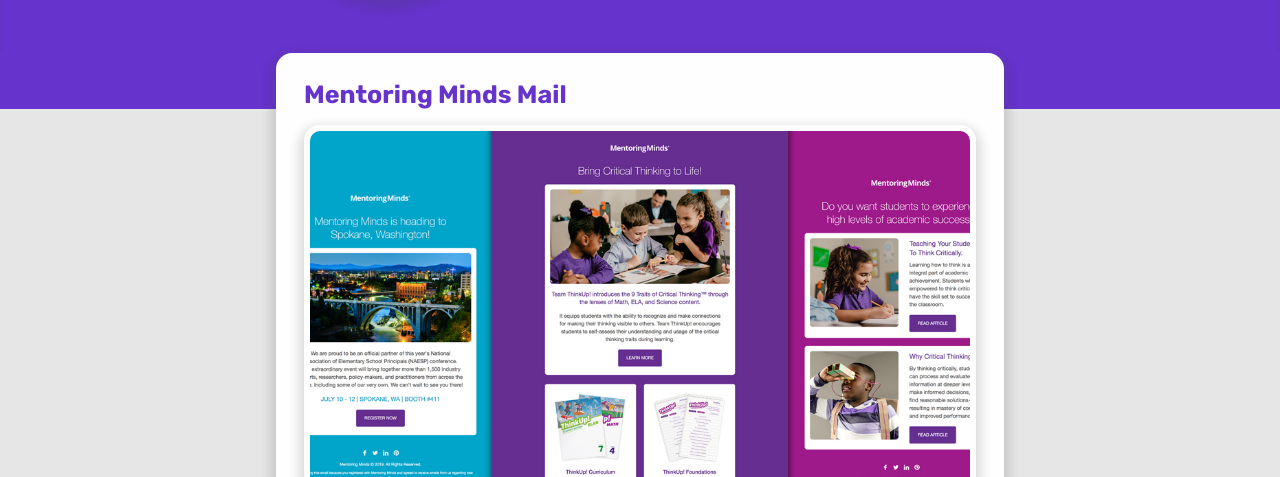
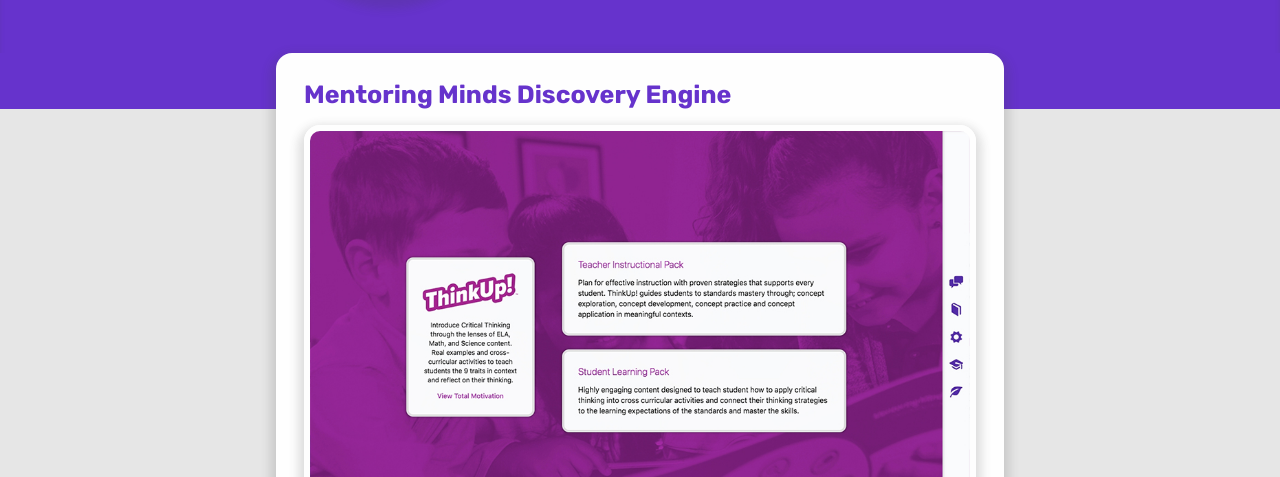
Before and after one commit to jamesdoraiii/portfolio-v3, a Gatsby site: page / in a window 1280 px wide. Shown: the part 323-800 px from the top of the page. Built offline with nearby package versions, Linux system fonts and the light colour scheme; Gatsby itself is replaced by a stand-in of ours.

Commit message:
add discovery project

```diff
--- a/src/components/project.js
+++ b/src/components/project.js
@@ -22,6 +22,7 @@
               </a>
             </li>
           )}
+          {props.source.length < 1 ? null : (
             <li>
               <a
                 href={`https://github.com/edtechdeveloper/${props.source}`}
@@ -33,6 +34,7 @@
                 <span>View Source</span>
               </a>
             </li>
+          )}
         </ul>
         <ul className="project__tech">
           <li>
--- a/src/pages/index.js
+++ b/src/pages/index.js
@@ -2,6 +2,7 @@
 import Layout from "../components/layout-page"
 import SEO from "../components/seo"
 import Project from "../components/project"
+import discoveryIMG from "../images/discovery-preview.jpg"
 import mailIMG from "../images/mail-preview.jpg"
 import isteIMG from "../images/iste-preview.jpg"
 
@@ -10,6 +11,15 @@
     <Layout>
       <SEO title="Home" />
       <div className="container">
+        <Project
+          name="Mentoring Minds Discovery Engine"
+          image={discoveryIMG}
+          href="https://discover.mentoringminds.com"
+          source=""
+          technology={["React", "Styled Components"]}
+          overview={`The Discovery Engine is a sales tool for our customer-facing teams to deliver cohesive and geo-specific product presentations in the field and from our office. With this application, team members can select their profile and guide potential customers through our brand, research, traits, and more. As well as share samples of our multiple product offerings. Resulting in a professional presentation that has increased sales and customer engagement.`}
+          roles="Collaborated and worked directly with key stakeholders to meet the needs of our sales and support teams. Sole designer and developer."
+        />
         <Project
           name="Mentoring Minds Mail"
           image={mailIMG}
```
Also changed, not shown: src/images/discovery-preview.jpg (added). Lines whose indentation alone changed are shown as unchanged.
